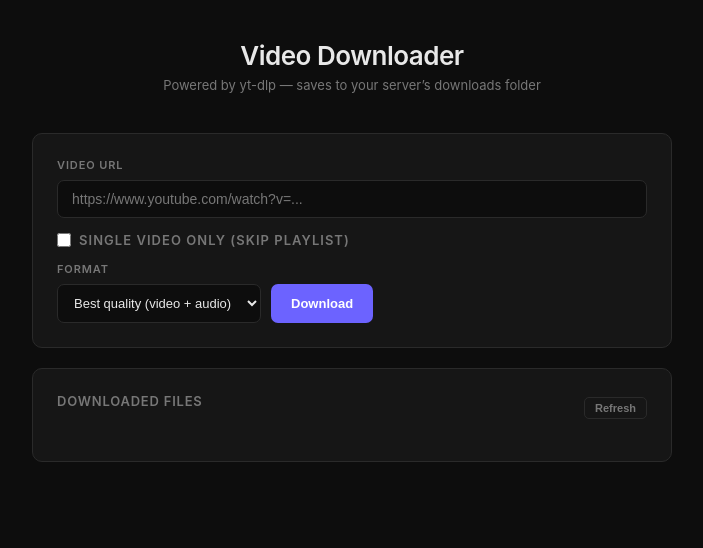
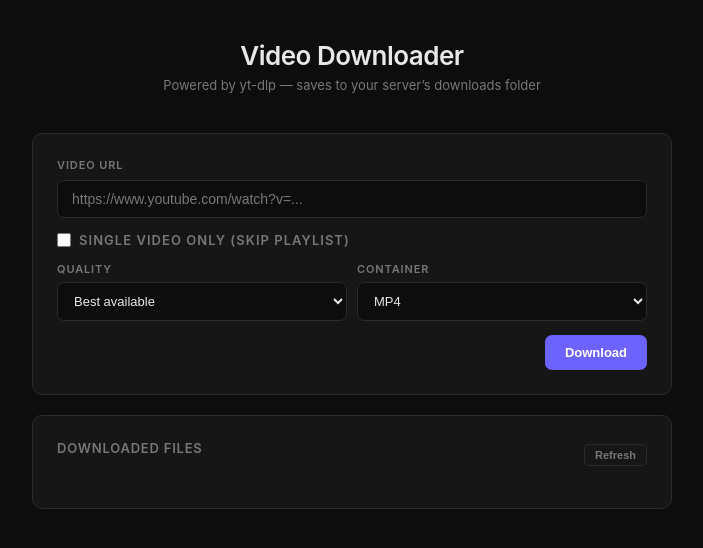
Before and after one commit to evanpaul14/video-downloader, a Python web app: template templates/index.html in a window 1280 px wide. Shown: the top 548 px of the page, without its empty margins (288-991 px from the left). Run offline with Jinja, Linux system fonts and the light colour scheme; the template is opened without the code that fills it, so the values that code supplies are empty.

Commit message:
Add delete button for files and separate quality/container selects
- Add DELETE /api/files/{name} endpoint with path-traversal guard; the
  delete button removes the row immediately without a full list refresh
- Replace the combined format dropdown with separate Quality and Container
  selects: Quality (Best/4K/1080p/720p/480p/360p/Audio only) and Container
  (MP4/MKV/WebM for video; MP3/AAC/M4A/FLAC for audio only); the container
  options swap automatically when quality changes to/from Audio only
- Introduce _build_format_args(quality, fmt) that maps the two selects to the
  correct yt-dlp -f filter and --merge-output-format flag, replacing the old
  flat FORMAT_ARGS dict

https://claude.ai/code/session_01FKw3CtC46m2WQze7UL29qo

```diff
--- a/templates/index.html
+++ b/templates/index.html
@@ -222,6 +222,19 @@
 
     .dl-btn:hover { border-color: var(--accent); opacity: 1; background: var(--border); }
 
+    .del-btn {
+      background: transparent;
+      border: 1px solid var(--border);
+      color: var(--error);
+      font-size: 12px;
+      font-weight: 500;
+      padding: 5px 12px;
+      border-radius: 5px;
+      flex-shrink: 0;
+    }
+
+    .del-btn:hover { border-color: var(--error); background: rgba(248,113,113,.1); opacity: 1; }
+
     #empty-msg { color: var(--muted); font-size: 13px; text-align: center; padding: 20px 0; }
 
     .section-header {
@@ -299,15 +312,29 @@
       <input type="checkbox" id="no-playlist" />
       Single video only (skip playlist)
     </label>
-    <label for="fmt-select">Format</label>
-    <div class="input-row">
-      <select id="fmt-select">
-        <option value="best">Best quality (video + audio)</option>
-        <option value="1080">1080p (video + audio)</option>
-        <option value="720">720p (video + audio)</option>
-        <option value="480">480p (video + audio)</option>
-        <option value="audio">Audio only (MP3)</option>
-      </select>
+    <div class="input-row" style="margin-bottom:14px;gap:10px">
+      <div style="flex:1;min-width:0">
+        <label for="quality-select" style="margin-bottom:6px">Quality</label>
+        <select id="quality-select" style="width:100%" onchange="updateFormatOptions()">
+          <option value="best">Best available</option>
+          <option value="4k">4K (2160p)</option>
+          <option value="1080">1080p</option>
+          <option value="720">720p</option>
+          <option value="480">480p</option>
+          <option value="360">360p</option>
+          <option value="audio">Audio only</option>
+        </select>
+      </div>
+      <div style="flex:1;min-width:0">
+        <label for="format-select" style="margin-bottom:6px">Container</label>
+        <select id="format-select" style="width:100%">
+          <option value="mp4">MP4</option>
+          <option value="mkv">MKV</option>
+          <option value="webm">WebM</option>
+        </select>
+      </div>
+    </div>
+    <div class="input-row" style="justify-content:flex-end">
       <button id="dl-btn" onclick="startDownload()">Download</button>
     </div>
   </div>
@@ -345,11 +372,24 @@
     let currentSource = null;
     let currentJobId = null;
 
+    function updateFormatOptions() {
+      const quality = document.getElementById("quality-select").value;
+      const sel = document.getElementById("format-select");
+      const prev = sel.value;
+      if (quality === "audio") {
+        sel.innerHTML = '<option value="mp3">MP3</option><option value="aac">AAC</option><option value="m4a">M4A</option><option value="flac">FLAC</option>';
+      } else {
+        sel.innerHTML = '<option value="mp4">MP4</option><option value="mkv">MKV</option><option value="webm">WebM</option>';
+        if (sel.querySelector(`option[value="${prev}"]`)) sel.value = prev;
+      }
+    }
+
     async function startDownload() {
       const url = document.getElementById("url-input").value.trim();
       if (!url) { alert("Please enter a URL."); return; }
 
-      const fmt = document.getElementById("fmt-select").value;
+      const quality = document.getElementById("quality-select").value;
+      const fmt = document.getElementById("format-select").value;
       const noPlaylist = document.getElementById("no-playlist").checked;
       const btn = document.getElementById("dl-btn");
       const stopBtn = document.getElementById("stop-btn");
@@ -368,7 +408,7 @@
         res = await fetch("/api/download", {
           method: "POST",
           headers: { "Content-Type": "application/json" },
-          body: JSON.stringify({ url, format: fmt, no_playlist: noPlaylist }),
+          body: JSON.stringify({ url, quality, format: fmt, no_playlist: noPlaylist }),
         });
       } catch (e) {
         showStatus("Network error: " + e.message, "error");
@@ -501,8 +541,31 @@
           <span class="file-size">${fmtBytes(f.size)}</span>
           <a href="/downloads/${encodeURIComponent(f.name)}" class="dl-btn" download>Save</a>
         `;
+        const delBtn = document.createElement("button");
+        delBtn.className = "del-btn";
+        delBtn.textContent = "Delete";
+        delBtn.addEventListener("click", () => deleteFile(f.name, li));
+        li.appendChild(delBtn);
         list.appendChild(li);
       });
+    }
+
+    async function deleteFile(name, li) {
+      if (!confirm(`Delete "${name}"?`)) return;
+      try {
+        const res = await fetch(`/api/files/${encodeURIComponent(name)}`, { method: "DELETE" });
+        if (res.ok) {
+          li.remove();
+          if (!document.getElementById("file-list").children.length) {
+            document.getElementById("empty-msg").style.display = "block";
+          }
+        } else {
+          const data = await res.json();
+          alert(data.error || "Delete failed.");
+        }
+      } catch (e) {
+        alert("Network error: " + e.message);
+      }
     }
 
     function fmtBytes(b) {
```
Also changed, not shown: app.py (+46 -11 lines).
